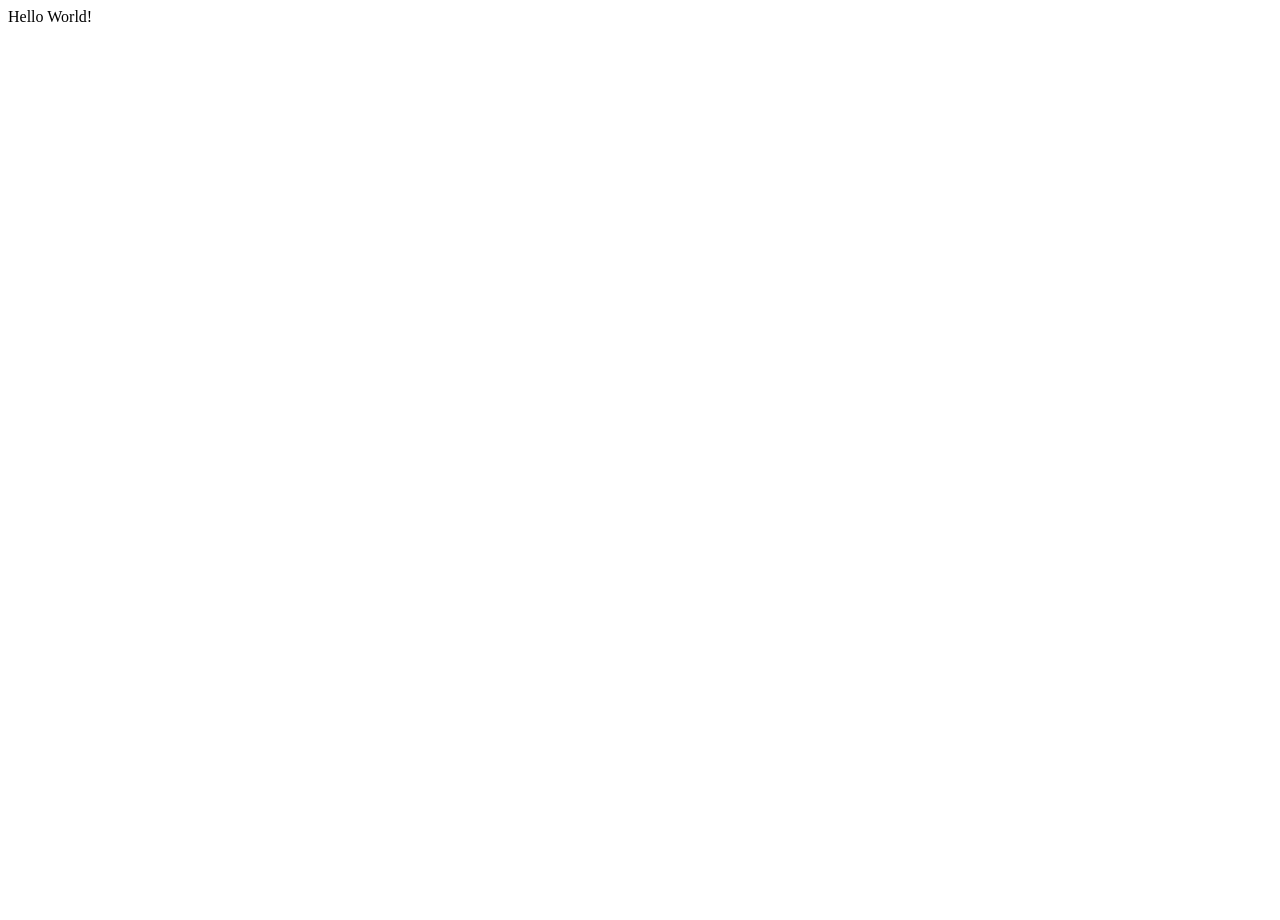
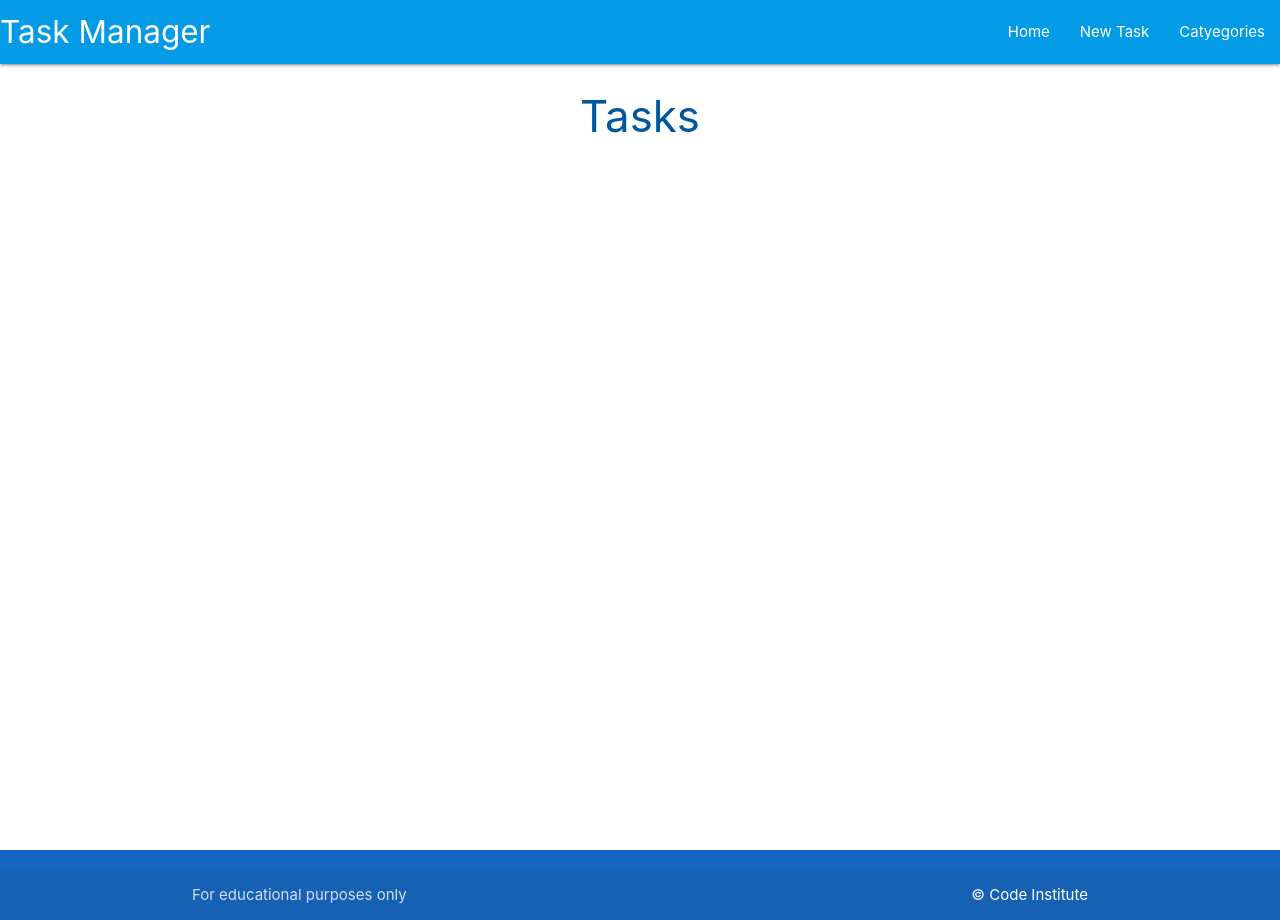
Before and after one commit to michaelcloran/flask-sqlalchemy-task-manager, a Flask app: page / in a window 1280 px wide. Before the commit the page is almost empty. Run offline with Flask 3, Linux system fonts and the light colour scheme; some libraries are stand-ins or nearby versions.

Commit message:
Got basic UI in place

```diff
--- a/taskmanager/routes.py
+++ b/taskmanager/routes.py
@@ -4,4 +4,4 @@ from taskmanager.models import Category, Task
 
 @app.route("/")
 def home():
-    return render_template("base.html")
+    return render_template("tasks.html")
--- /dev/null
+++ b/taskmanager/static/css/style.css
@@ -0,0 +1,9 @@
+body {
+    display: flex;
+    min-height: 100vh;
+    flex-direction: column;
+  }
+
+  main {
+    flex: 1 0 auto;
+  }
--- /dev/null
+++ b/taskmanager/static/js/script.js
@@ -0,0 +1,4 @@
+document.addEventListener('DOMContentLoaded', function() {
+    let sidenav = document.querySelectorAll('.sidenav');
+    M.Sidenav.init(sidenav);
+  });
--- a/taskmanager/templates/base.html
+++ b/taskmanager/templates/base.html
@@ -5,11 +5,55 @@
         <meta http-equiv="X-UA-Compatible" content="IE=edge">
         <meta name="viewport" content="width=device-width, initial-scale=1.0">
 
+        <script src="https://kit.fontawesome.com/cfc7fde0a2.js" crossorigin="anonymous"></script>
+        <!-- Compiled and minified CSS -->
+        <link rel="stylesheet" href="https://cdnjs.cloudflare.com/ajax/libs/materialize/1.0.0/css/materialize.min.css" type="text/css">
+
+        <link rel="stylesheet" href="{{ url_for('static', filename='css/style.css') }}" type="text/css">
+
         <title>Task Manager</title>
     </head>
     <body>
+        <header>
+            <!-- Top navbar -->
+            <nav class="light-blue darken-1">
+                <div class="nav-wrapper">
+                  <a href="{{ url_for('home')}}" class="brand-logo">Task Manager</a>
+                  <a href="#" data-target="mobile-demo" class="sidenav-trigger"><i class="fas fa-bars"></i></a>
+                  <ul class="right hide-on-med-and-down">
+                    <li><a href="{{ url_for('home')}}">Home</a></li>
+                    <li><a href="">New Task</a></li>
+                    <li><a href="">Catyegories</a></li>
+                  </ul>
+                </div>
+              </nav>
 
-        Hello World!
+              <!-- mobile side navbar -->
+              <ul class="sidenav" id="mobile-demo">
+                <li><a href="{{ url_for('home')}}">Home</a></li>
+                <li><a href="">New Task</a></li>
+                <li><a href="">Catyegories</a></li>
+              </ul>
+        </header>
 
+        <main class="container">
+            {% block content %}
+
+            {% endblock %}
+        </main>
+
+        <footer class="page-footer blue darken-3">
+
+            <div class="footer-copyright">
+              <div class="container">
+              For educational purposes only
+              <a class="white-text right" href="https://codeinstitute.net" target="_blank">&copy; Code Institute</a>
+              </div>
+            </div>
+          </footer>
+
+        <!-- Compiled and minified JavaScript -->
+        <script src="https://cdnjs.cloudflare.com/ajax/libs/materialize/1.0.0/js/materialize.min.js"></script>
+        <script src="{{ url_for('static', filename='js/script.js') }}"></script>
     </body>
 </html>
--- /dev/null
+++ b/taskmanager/templates/tasks.html
@@ -0,0 +1,7 @@
+{% extends "base.html" %}
+{% block content %}
+
+<h3 class="light-blue-text text-darken-4 center-align">Tasks</h3>
+
+
+{% endblock %}
```
